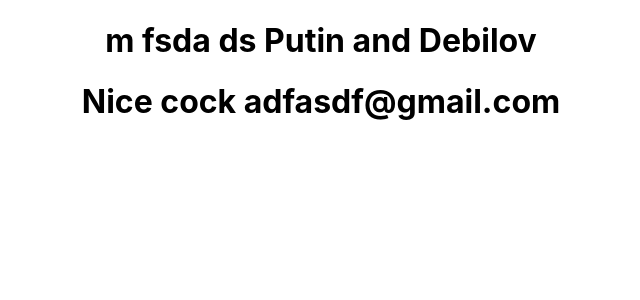
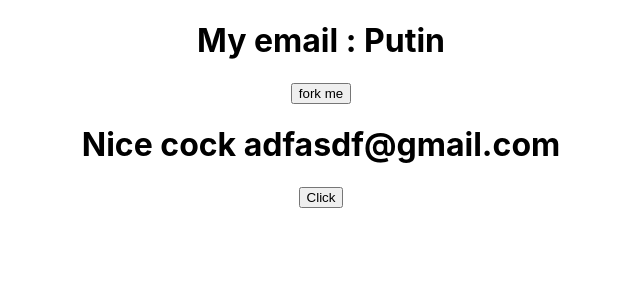
Before and after one commit to AidinBekturganov/FrontKhata, a React (Create React App) app: page / in a window 1280 px wide. Shown: the top 300 px of the page, without its empty margins (319-959 px from the left). Built offline with nearby package versions, Linux system fonts and the light colour scheme.

Commit message:
Event Handling

```diff
--- a/src/App.js
+++ b/src/App.js
@@ -4,10 +4,15 @@ import FunComponent from './components/FunComponent';
 import MyClass from './components/MyClass';
 
 function App() {
+  function clicked(){
+
+    alert('Class Componnent fucked')
+  }
+
   return (
     <div className="App">
-      <Hello name = "Putin" lastname = "Debilov"/>
-      <MyClass email = "adfasdf@gmail.com"/>
+      <Hello name = "Putin" />
+      <MyClass email = "adfasdf@gmail.com" myclick={clicked}/>
 
     </div>
 
--- a/src/components/Hello.js
+++ b/src/components/Hello.js
@@ -4,9 +4,18 @@ import React from 'react';
 
 function Hello(props) {
 
+    function ClickMe() {
+        alert("BUtton fucked");
+    }
+
     return(
-        <h1>m fsda ds {props.name} and {props.lastname}</h1>
+        <div>
+        <h1>My email : {props.name} </h1>
+        <button onClick={ClickMe}> fork me </button>
+
+        </div>
+
     )
 }
 
-export default Hello
+export default Hello;
--- a/src/components/MyClass.js
+++ b/src/components/MyClass.js
@@ -3,10 +3,15 @@ import React, {Component} from 'react';
 
 class MyClass extends Component{
 
+
+
     render(){
 
         return(
+            <div>
             <h1>Nice cock {this.props.email}</h1>
+            <button onClick={this.props.myclick}>Click</button>
+            </div>
         )
     }
 }
```
